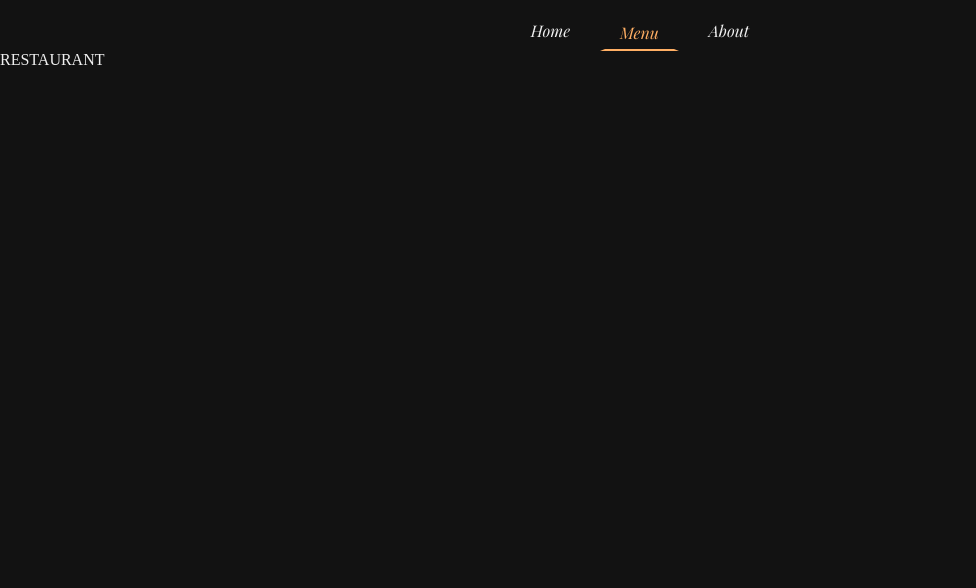
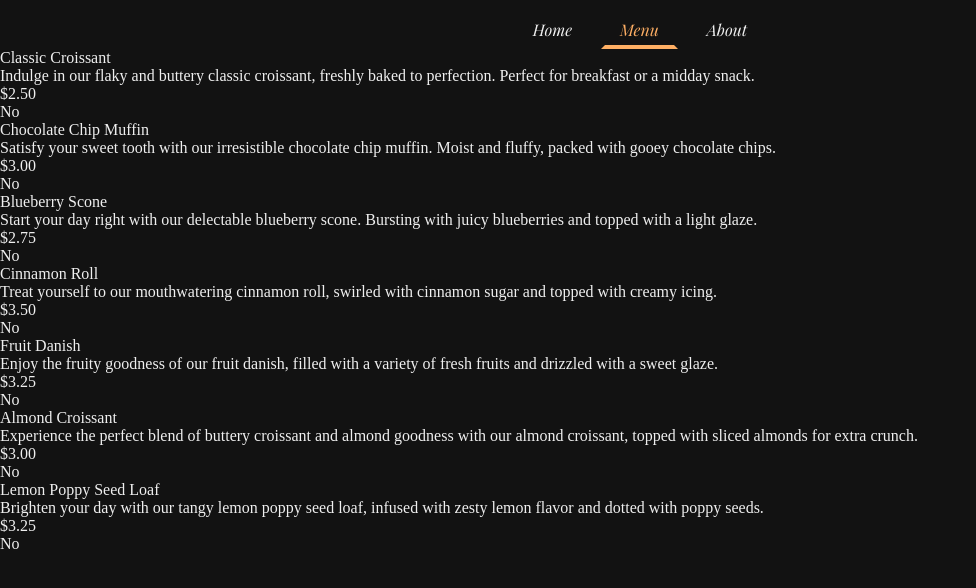
Before and after one commit to jshadbolt/restaurant-page, a website built with webpack: page src/index.html in a window 1280 px wide. Both pictures are taken after a click on the button "Menu". Shown: the whole page, without its empty margins (0-976 px from the left). Built offline with nearby package versions, Linux system fonts and the light colour scheme.

Commit message:
tweak nav button style

```diff
--- /dev/null
+++ b/src/data/menuData.js
@@ -0,0 +1,39 @@
+const bakeryMenu = {
+    "Classic Croissant": {
+        description: "Indulge in our flaky and buttery classic croissant, freshly baked to perfection. Perfect for breakfast or a midday snack.",
+        price: "$2.50",
+        glutenFree: false
+    },
+    "Chocolate Chip Muffin": {
+        description: "Satisfy your sweet tooth with our irresistible chocolate chip muffin. Moist and fluffy, packed with gooey chocolate chips.",
+        price: "$3.00",
+        glutenFree: false
+    },
+    "Blueberry Scone": {
+        description: "Start your day right with our delectable blueberry scone. Bursting with juicy blueberries and topped with a light glaze.",
+        price: "$2.75",
+        glutenFree: false
+    },
+    "Cinnamon Roll": {
+        description: "Treat yourself to our mouthwatering cinnamon roll, swirled with cinnamon sugar and topped with creamy icing.",
+        price: "$3.50",
+        glutenFree: false
+    },
+    "Fruit Danish": {
+        description: "Enjoy the fruity goodness of our fruit danish, filled with a variety of fresh fruits and drizzled with a sweet glaze.",
+        price: "$3.25",
+        glutenFree: false
+    },
+    "Almond Croissant": {
+        description: "Experience the perfect blend of buttery croissant and almond goodness with our almond croissant, topped with sliced almonds for extra crunch.",
+        price: "$3.00",
+        glutenFree: false
+    },
+    "Lemon Poppy Seed Loaf": {
+        description: "Brighten your day with our tangy lemon poppy seed loaf, infused with zesty lemon flavor and dotted with poppy seeds.",
+        price: "$3.25",
+        glutenFree: false
+    }
+};
+
+export default bakeryMenu;
--- a/src/pages/menuPage.js
+++ b/src/pages/menuPage.js
@@ -1,13 +1,51 @@
-// generate menu from object array
-
 import createEl from '../utility/createEl.js'
 import attachEl from '../utility/attachEl.js'
 
+import menuData from '../data/menuData.js'
+
 
 function menuPage(target) {
-    let test = createEl.div({'class' : 'testing'})
-    test.textContent = 'RESTAURANT'
-    attachEl(test, target, 'append')
+
+    let menuWrapper = createEl.div({'class' : 'menu-wrapper'})
+
+
+    for (let entry in menuData) {
+
+        let currentItem = menuData[entry]
+
+        let itemWrapper = createEl.div({'class' : 'item-wrapper'})
+
+        let title = createEl.div({'class' : 'item-title'})
+            title.textContent = entry
+        itemWrapper.appendChild(title)
+
+        let description = createEl.div({'class' : 'item-description'})
+            description.textContent = currentItem.description
+        itemWrapper.appendChild(description)
+
+
+        let infoWrapper = createEl.div({'class' : 'info-wrapper'})
+            let price = createEl.div({'class' : 'price'})
+            price.textContent = currentItem.price
+            infoWrapper.appendChild(price)
+            let gf = createEl.div({'class' : 'gf'})
+            gf.textContent = (function() {
+                return currentItem.glutenFree === true ? 'Yes' : 'No'
+            })()
+            infoWrapper.appendChild(gf)
+        itemWrapper.appendChild(infoWrapper)
+
+
+
+
+        attachEl(itemWrapper, menuWrapper, 'append')
+
+    }
+
+    attachEl(menuWrapper, target, 'append')
+
 }
 
+
+
 export default menuPage;
--- a/src/style.css
+++ b/src/style.css
@@ -61,7 +61,7 @@ nav {
 
 nav > button {
     /* letter-spacing: 3px; */
-    border: 5px solid transparent;
+    border: 4px solid transparent;
     background-color: transparent;
     vertical-align: center;
     padding: 5px 15px;
@@ -146,19 +146,19 @@ nav > button {
 
 nav > button:hover {
     color: var(--accent);
-    /* text-decoration: underline; */
-    /* text-underline-offset: 5px; */
 }
 
-nav > button:focus {
+nav > button:focus:not(.selected) {
     outline: none;
     box-shadow: none;
-    /* text-decoration: underline;
-    text-underline-offset: 5px; */
-    border-bottom: 1px solid var(--accent);
-    border-bottom-width: 2px;
+    border-bottom: 1px solid var(--light);
 }
 
 .selected {
+    outline: none;
+    box-shadow: none;
+
     color: var(--accent);
+    border-bottom-color: var(--accent);
+    border-bottom-width: 4px;
 }
```
